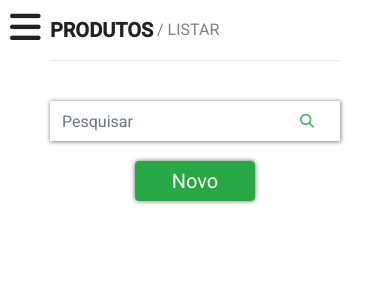
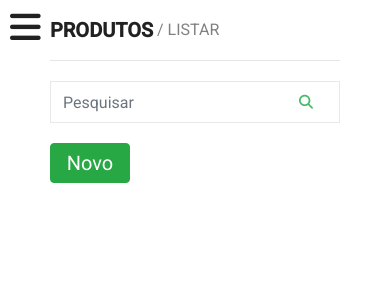
Before and after one commit to Fernandoper92/projeto_gerenciador-de-almoxarifado, an Angular app: page /listar in a window 390 px wide. Shown: the top 300 px of the page. Built offline with nearby package versions, Linux system fonts and the light colour scheme.

Commit message:
alterações no design
Alterações nas barras de busca, no menu 'nova movimentação', nas table head.

```diff
--- a/src/app/app.component.css
+++ b/src/app/app.component.css
@@ -1,4 +1,4 @@
-/* p {
+p {
     padding: 0;
     margin: 0;
 }
@@ -10,10 +10,11 @@ mat-sidenav-container {
 mat-sidenav {
     border: 0;
     background-color: #49b96d;
+    width: 100px;
 }
 
 .logo {
-    font-size: 90px;
+    font-size: 70px;
     text-align: center;
     color: white;
     background-color: #49b96d;
@@ -35,11 +36,10 @@ mat-sidenav {
 }
 
 .nav-item i {
-    font-size: 50px;
+    font-size: 40px;
 }
 
 .nav-item p {
-    padding: 0 10px;
     font-size: 12px;
 }
 
@@ -57,11 +57,11 @@ mat-sidenav {
     color: #49b96d;
 }
 
-.nav-item:active {
+/* .nav-item:active {
     border-radius: 10px 0 0 10px;
     background-color: white;
     color: #49b96d;
-}
+} */
 
 .active {
     border-radius: 10px 0 0 10px;
@@ -86,11 +86,16 @@ mat-sidenav {
     float: left;
     position: fixed;
     z-index: 9999;
-} */
+}
 
-@media only screen and (max-width: 1200px) {
+ @media only screen and (max-width: 1200px) {
+
     .logo {
         display: none;
+    }
+
+    .nav-item {
+        margin: 0;
     }
 
     .btn-toggle {
@@ -100,11 +105,29 @@ mat-sidenav {
         position: fixed;
         z-index: 9999;
     }
+
+    .nav-item:hover {
+        border-radius: 0;
+        background-color: whitesmoke;
+        color: #49b96d;
+    }
+
+    /* .nav-item:active {
+        border-radius: 10px 0 0 10px;
+        background-color: white;
+        color: #49b96d;
+    } */
+
+    .active {
+        border-radius: 0;
+        background-color: white;
+        color: #49b96d;
+    }
 }
 
 
 
-p {
+/*p {
     padding: 0;
     margin: 0;
 }
@@ -201,4 +224,4 @@ mat-sidenav {
         position: fixed;
         z-index: 9999;
     }
-}
+} */
--- a/src/app/app.component.html
+++ b/src/app/app.component.html
@@ -5,7 +5,7 @@
       <i class="fab fa-gofore"></i>
     </div>
 
-    <!-- <div class="nav-item router-link" routerLink="/produtos" routerLinkActive="active">
+    <div class="nav-item router-link" routerLink="/produtos" routerLinkActive="active">
       <i class="fas fa-hard-hat"></i><p>Produtos</p>
     </div>
     <div class="nav-item router-link" routerLink="/funcionarios" routerLinkActive="active">
@@ -16,9 +16,9 @@
     </div>
     <div class="nav-item router-link"  routerLink="/configurações" routerLinkActive="active">
       <i class="fas fa-cog"></i><p>Configurações</p>
-    </div> -->
+    </div>
 
-    <div class="flex-menu-container">
+    <!-- <div class="flex-menu-container">
       <p class="nav-sub">ALMOXARIFADO</p>
       <div class="nav-item router-link" routerLink="/produtos" routerLinkActive="active">
         <i class="fas fa-hard-hat"></i><p>Produtos</p>
@@ -52,7 +52,7 @@
       <div class="nav-item router-link" href="#">
         <i class="fas fa-sign-out-alt"></i><p>Sair</p>
       </div>
-    </div>
+    </div> -->
 
   </mat-sidenav>
   <mat-sidenav-content class="main-container">
--- a/src/app/funcionarios/listar/listar.component.css
+++ b/src/app/funcionarios/listar/listar.component.css
@@ -35,19 +35,19 @@ input:focus {
 
 .filter-container {
   display: flex;
-  justify-content: space-around;
+  justify-content: space-between;
   align-items: center;
   background-color: white;
   margin: 20px 0;
 }
 
 .search {
-  margin: 20px;
   width: 300px;
   border: none;
   align-items: center;
   background-color: white;
-  box-shadow: 0px 0px 4px 0.5px gray;
+  margin-right: 10px;
+  border: 1px solid rgb(232, 232, 232);
 }
 
 .search-icon {
@@ -61,28 +61,11 @@ input:focus {
   height: 40px;
 }
 
-.btn {
-  color: white;
-  height: 25px;
-  width: 50px;
-  font-size: 14px;
-  display: flex;
-  justify-content: space-around;
-  align-items: center;
-  box-shadow: 0px 0px 4px 0.5px gray;
-}
-
 .btn-success {
+  padding: 0;
   height: 40px;
-  width: 120px;
+  width: 80px;
   font-size: 20px;
-}
-
-.btn-text {
-  display: block;
-  margin: 0;
-  padding-left: 5px;
-  box-sizing: border-box;
 }
 
 .table {
@@ -97,8 +80,8 @@ input:focus {
   font-size: 20px;
   padding-left: 25px;
   font-weight: normal;
-  color: black;
-  border-bottom: 1px solid rgba(0, 0, 0, 0.5);
+  color: gray;
+  border-bottom: 1px solid rgb(232, 232, 232);
 }
 
 .colum-title:active {
@@ -159,18 +142,17 @@ td {
 }
 
 @media only screen and (max-width: 450px) {
-
   .filter-container {
     flex-direction: column;
-    justify-content: center;
+    align-items: start;
   }
 
   .search {
     width: 100%;
   }
 
-  .form-grid {
-    grid-template-columns: auto;
+  .btn-success {
+    margin-top: 20px;
   }
 }
 
--- a/src/app/movimentacoes/movimentacoes.component.css
+++ b/src/app/movimentacoes/movimentacoes.component.css
@@ -9,6 +9,10 @@ p {
 input:focus {
     outline: 0;
     box-shadow: none !important;
+}
+
+.form-control {
+    padding: 5px;
 }
 
 .main-container {
@@ -40,16 +44,14 @@ input:focus {
     align-items: center;
     background-color: white;
     margin: 20px 0;
-    /* border-bottom:  1px solid rgba(0, 0, 0, 0.1); */
 }
 
 .search {
-    margin: 20px 0;
     width: 300px;
     border: none;
     align-items: center;
     background-color: white;
-    box-shadow: 0px 0px 4px 0.5px gray;
+    border: 1px solid rgb(232, 232, 232);
 }
 
 .search-icon {
@@ -63,54 +65,66 @@ input:focus {
     height: 40px;
 }
 
+.form-container {
+    border: 1px solid rgb(232, 232, 232);
+    border-radius: 5px;
+    padding: 5px;
+    margin: 20px 0;
+}
+
+.form-grid {
+    display: flex;
+    justify-content: space-between;
+    flex-direction: row;
+}
+
+.form-select-box,
+.form-text-box {
+    width: 300px;
+}
+
+.form-number-box,
 .btn {
-    color: white;
-    height: 25px;
-    width: 50px;
-    font-size: 14px;
-    display: flex;
-    justify-content: space-around;
-    align-items: center;
-    box-shadow: 0px 0px 4px 0.5px gray;
+    width: 80px;
 }
 
 .btn-success {
+    padding: 0;
     height: 40px;
-    width: 120px;
     font-size: 20px;
 }
 
-.btn-text {
-    display: block;
-    margin: 0;
-    padding-left: 5px;
-    box-sizing: border-box;
+.collapsible {
+    background-color: white;
+    cursor: pointer;
+    width: 100%;
+    border: none;
+    text-align: left;
+    outline: none;
+    font-size: 20px;
+    border-radius: 5px;
+    padding: 10px;
 }
 
-.form-container {
-    padding: 0 50px;
-    padding-bottom: 20px;
+.collapsible:after {
+    color: #49b96d;
+    content: "\002B";
+    font-weight: bold;
+    float: right;
 }
 
-.form-container > .title {
-    margin: 10px 0;
-    font-size: 20px;
-    align-self: center;
+.active:after {
+    content: "\2212";
 }
 
-.form-grid {
-    display: grid;
-    justify-content: center;
-    grid-template-columns: 200px 200px 100px 100px auto;
-    gap: 20px;
+.content {
+    max-height: 0;
+    overflow: hidden;
+    transition: max-height 0.2s ease-out;
 }
 
-.form-text-box {
-    width: 200px;
-}
-
-.form-number-box {
-    width: 100px;
+.table-container {
+    margin: 20px 0;
 }
 
 .table {
@@ -120,28 +134,28 @@ input:focus {
     cursor: default;
 }
 
-.colum-title {
+.column-title {
     border: none;
     font-size: 20px;
     padding-left: 25px;
     font-weight: normal;
-    color: black;
-    border-bottom: 1px solid rgba(0, 0, 0, 0.5);
+    color: gray;
+    border-bottom: 1px solid rgb(232, 232, 232);
 }
 
-.colum-title:active {
+.column-title:active {
     background-color: whitesmoke;
 }
 
-.colum-title-icon {
+.column-title-icon {
     opacity: 0;
 }
 
-.colum-title:hover {
+.column-title:hover {
     cursor: pointer;
 }
 
-.colum-title:hover > .colum-title-icon {
+.column-title:hover > .column-title-icon {
     opacity: 1;
 }
 
@@ -189,19 +203,56 @@ td {
     min-width: 50px;
 }
 
-@media only screen and (max-width: 800px) {
-    .form-grid {
-        grid-template-columns: auto auto;
+/* responsive */
+
+@media (max-width: 1000px) {
+    .form-select-box,
+    .form-text-box {
+        width: 250px;
     }
 }
 
-@media only screen and (max-width: 540px) {
-    .form-grid {
-        grid-template-columns: auto;
+@media (max-width: 900px) {
+    .form-select-box,
+    .form-text-box {
+        width: 200px;
     }
 }
 
-@media only screen and (max-width: 760px), (min-device-width: 450px) and (max-device-width: 900px) {
+@media (max-width: 800px) {
+    .form-grid {
+        flex-direction: column;
+        align-items: center;
+    }
+
+    .form-select-box,
+    .form-text-box {
+        width: 300px;
+    }
+
+    .form-control,
+    .btn {
+        margin: 5px 0;
+    }
+}
+
+@media (max-width: 440px) {
+    .form-select-box,
+    .form-text-box {
+        width: 200px;
+    }
+}
+
+@media (max-width: 330px) {
+    .form-select-box,
+    .form-text-box {
+        width: 150px;
+    }
+}
+
+/* convert table to column */
+
+@media (max-device-width: 900px) {
     .main-container {
         background-color: white;
         padding: 0 50px;
--- a/src/app/produtos/editar/editar.component.css
+++ b/src/app/produtos/editar/editar.component.css
@@ -21,7 +21,6 @@ select:focus {
   display: flex;
   align-items: center;
   height: 75px;
-  /* padding: 50px 0; */
   border-bottom: 1px solid rgba(0, 0, 0, 0.1);
   opacity: 1;
 }
--- a/src/app/produtos/listar/listar.component.css
+++ b/src/app/produtos/listar/listar.component.css
@@ -35,19 +35,19 @@ input:focus {
 
 .filter-container {
   display: flex;
-  justify-content: space-around;
+  justify-content: space-between;
   align-items: center;
   background-color: white;
   margin: 20px 0;
 }
 
 .search {
-  margin: 20px;
   width: 300px;
   border: none;
   align-items: center;
   background-color: white;
-  box-shadow: 0px 0px 4px 0.5px gray;
+  margin-right: 10px;
+  border: 1px solid rgb(232, 232, 232);
 }
 
 .search-icon {
@@ -61,28 +61,11 @@ input:focus {
   height: 40px;
 }
 
-.btn {
-  color: white;
-  height: 25px;
-  width: 50px;
-  font-size: 14px;
-  display: flex;
-  justify-content: space-around;
-  align-items: center;
-  box-shadow: 0px 0px 4px 0.5px gray;
-}
-
 .btn-success {
+  padding: 0;
   height: 40px;
-  width: 120px;
+  width: 80px;
   font-size: 20px;
-}
-
-.btn-text {
-  display: block;
-  margin: 0;
-  padding-left: 5px;
-  box-sizing: border-box;
 }
 
 .table {
@@ -97,8 +80,8 @@ input:focus {
   font-size: 20px;
   padding-left: 25px;
   font-weight: normal;
-  color: black;
-  border-bottom: 1px solid rgba(0, 0, 0, 0.5);
+  color: gray;
+  border-bottom: 1px solid rgb(232, 232, 232);
 }
 
 .colum-title:active {
@@ -143,9 +126,6 @@ td {
   cursor: pointer;
 }
 
-.main-sub-container {
-}
-
 .main {
   color: initial;
   font-weight: bold;
@@ -174,15 +154,15 @@ td {
 
   .filter-container {
     flex-direction: column;
-    justify-content: center;
+    align-items: start;
   }
 
   .search {
     width: 100%;
   }
 
-  .form-grid {
-    grid-template-columns: auto;
+  .btn-success {
+    margin-top: 20px;
   }
 }
 
--- a/src/app/produtos/listar/listar.component.ts
+++ b/src/app/produtos/listar/listar.component.ts
@@ -15,7 +15,7 @@ export class ListarComponent implements OnInit {
   public busca = new FormControl('');
   teste: {}[] = [];
 
-  colunas = ['Nome', 'Cod.Estruturado', 'cod.Alternativo', 'estoque'];
+  colunas = ['Nome', 'Cod. Estruturado', 'Cod. Alternativo', 'Estoque'];
 
   Products: Product[] = []
 
```
Also changed, not shown: src/app/movimentacoes/movimentacoes.component.html (+29 -18 lines), src/app/movimentacoes/movimentacoes.component.ts (+27 -8 lines), 1 other file (tests, documents, lock files or other folders).
